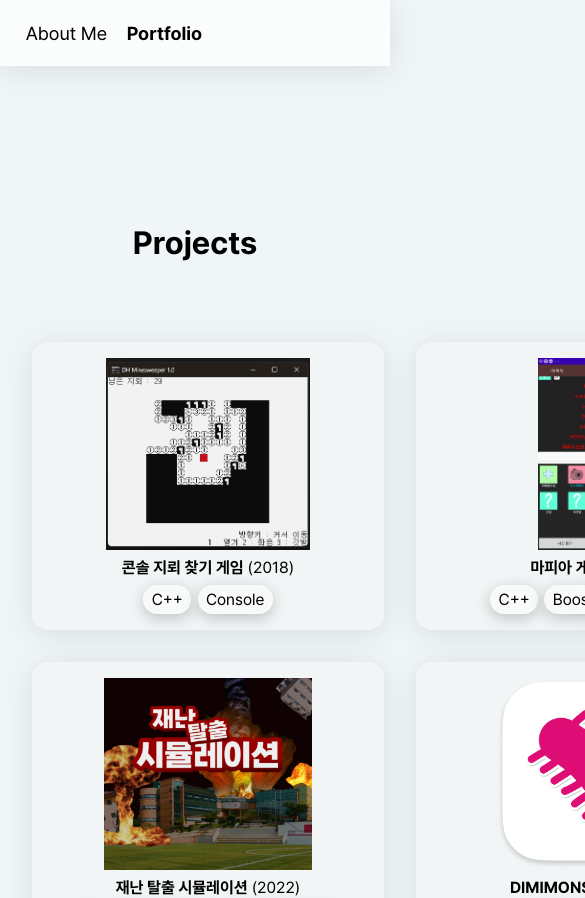
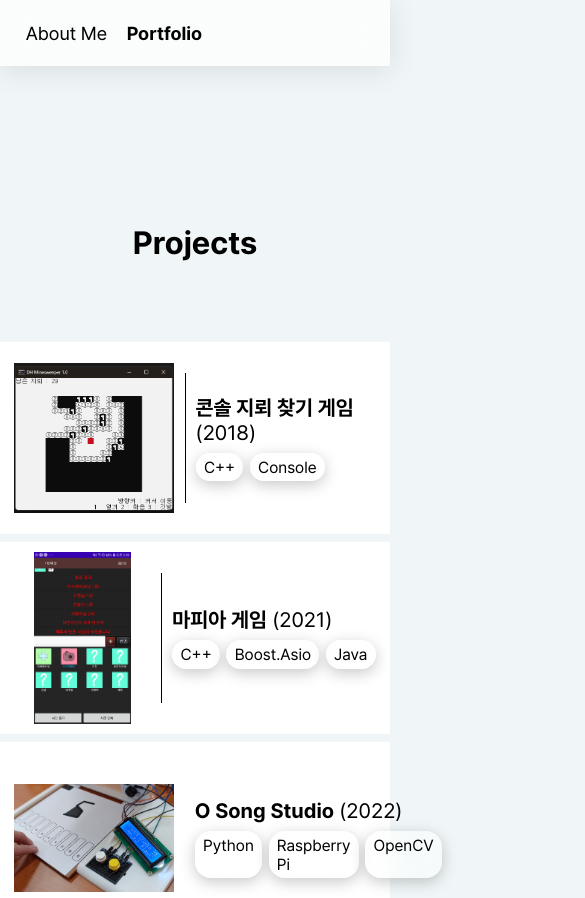
Before and after one commit to ldhhello/ldh-monster-react, a React (Vite) app: page /portfolio in a window 390 px wide. Shown: the top 898 px of the page, 585 px wide, since content can reach past the window. Built offline with nearby package versions, Linux system fonts and the light colour scheme.

Commit message:
✨ProjectItemMobile test

```diff
--- a/src/components/ProjectBox.tsx
+++ b/src/components/ProjectBox.tsx
@@ -1,5 +1,6 @@
 import styled from 'styled-components';
 import ProjectItem, {type Props as ProjectType} from './ProjectItem';
+import { media } from '../design/media';
 
 const Container = styled.div`
   display: grid;
@@ -12,6 +13,20 @@ const Container = styled.div`
   padding-right: 2rem;
   padding-top: 5rem;
   gap: 2rem;
+
+  ${media.tabletBig`
+    grid-template-columns: 1fr 1fr;
+    max-width: 54rem;
+  `}
+  ${media.tabletSmall`
+    max-width: 48rem;
+  `}
+  ${media.mobile`
+    grid-template-columns: 1fr;
+    padding-left: 0;
+    padding-right: 0;
+    gap: 0.5rem;
+  `}
 `;
 
 type Props = {
@@ -20,6 +35,6 @@ type Props = {
 
 export default function ProjectBox({ list }: Props) {
   return <Container>
-    {list.map(p => <ProjectItem {...p} />)}
+    {list.map((p, idx) => <ProjectItem key={idx} {...p} />)}
   </Container>
 }
--- a/src/components/ProjectItem.tsx
+++ b/src/components/ProjectItem.tsx
@@ -1,5 +1,8 @@
 import styled from 'styled-components';
 import TechStack from './TechStack';
+import { media } from '../design/media';
+import ProjectItemMobile from './ProjectItemMobile';
+import { useBreakpoint } from '../design/useBreakpoint';
 
 const Item = styled.div`
   box-sizing: border-box;
@@ -19,11 +22,21 @@ const Item = styled.div`
   gap: 0.5rem;
 
   min-width: 22rem;
+
+  ${media.tabletSmall`
+    height: 17rem;
+    min-width: 20rem;
+    padding: 0.9rem;
+    gap: 0.45rem;
+  `}
 `;
 
 const ItemImage = styled.img`
   height: 12rem;
   object-fit: contain;
+  ${media.tabletSmall`
+    height: 10.8rem;
+  `}
 `
 
 export type Props = {
@@ -35,6 +48,11 @@ export type Props = {
 };
 
 export default function ProjectItem({title, year, image, techStack}: Props) {
+  const { isMobile, isMobileSmall } = useBreakpoint();
+
+  if (isMobile || isMobileSmall)
+    return ProjectItemMobile({title, year, image, techStack});
+
   return <Item>
     <ItemImage src={image} />
     <p>
--- /dev/null
+++ b/src/components/ProjectItemMobile.tsx
@@ -0,0 +1,64 @@
+import styled from 'styled-components';
+import TechStack from './TechStack';
+import { media } from '../design/media';
+
+const Item = styled.div`
+  box-sizing: border-box;
+  height: 12rem;
+  /* From https://css.glass */
+  background: white;
+
+  display: flex;
+  flex-direction: row;
+  padding: 0.9rem;
+  align-items: center;
+  justify-content: start;
+  gap: 0.45rem;
+
+  min-width: 20rem;
+
+  p {
+    font-size: 1.3rem;
+  }
+`;
+
+const InnerBox = styled.div`
+  display: flex;
+  flex-direction: column;
+  gap: 0.5rem;
+`
+
+const ItemImage = styled.img`
+  height: 10.8rem;
+  object-fit: contain;
+  width: 10rem;
+`
+
+const VerticalBar = styled.div`
+  width: 1px;
+  height: 80%;
+  margin-left: 3px;
+  margin-right: 3px;
+  background-color: black;
+`
+
+export type Props = {
+  title: string,
+  year?: number,
+  techStack: string[],
+  image: string,
+  link?: string,
+};
+
+export default function ProjectItemMobile({title, year, image, techStack}: Props) {
+  return <Item>
+    <ItemImage src={image} />
+    <VerticalBar />
+    <InnerBox>
+      <p>
+        <strong>{title}</strong> ({year})
+      </p>
+      <TechStack list={techStack} />
+    </InnerBox>
+  </Item>
+}
```
